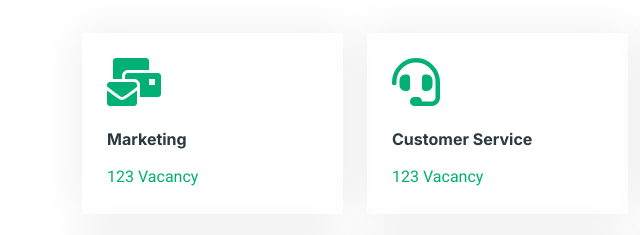
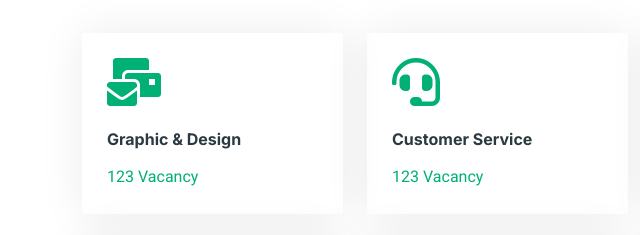
Before and after one commit to gargayush909/gargayush909, a plain HTML site: page index.html in a window 1280 px wide. Shown: the part 1060-1295 px from the top of the page, 0-640 px from the left. Drawn offline with nearby package versions, Linux system fonts and the light colour scheme; a script that the page names is missing.

Commit message:
updat baby

```diff
--- a/index.html
+++ b/index.html
@@ -159,7 +159,7 @@
                     <div class="col-lg-3 col-sm-6 wow fadeInUp" data-wow-delay="0.1s">
                         <a class="cat-item rounded p-4" href="">
                             <i class="fa fa-3x fa-mail-bulk text-primary mb-4"></i>
-                            <h6 class="mb-3">Marketing</h6>
+                            <h6 class="mb-3">Graphic & Design</h6>
                             <p class="mb-0">123 Vacancy</p>
                         </a>
                     </div>
```
